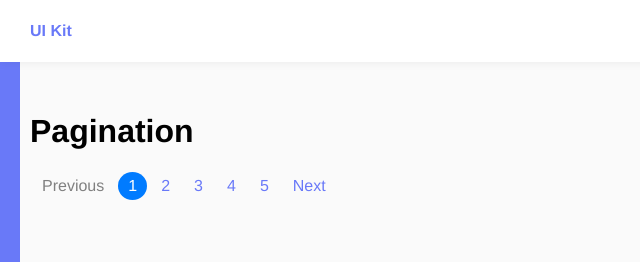
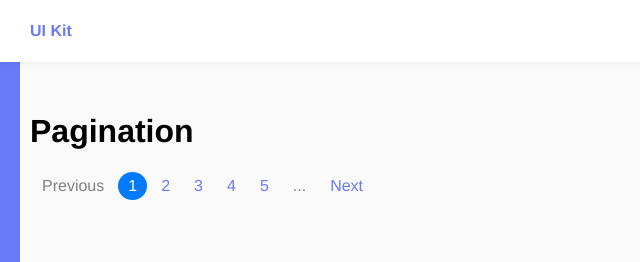
Before and after one commit to human97/Vue-UI-Kit, a Vue app: page /pagination in a window 1280 px wide. Shown: the top 262 px of the page, without its empty margins (0-640 px from the left). Built offline with nearby package versions, Linux system fonts and the light colour scheme.

Commit message:
refactor: Pagination

```diff
--- a/src/components/UI/AppPagination.vue
+++ b/src/components/UI/AppPagination.vue
@@ -1,5 +1,5 @@
 <script setup>
-import { computed, ref, watch } from 'vue';
+import { computed, ref, watch } from 'vue'
 
 const props = defineProps({
   totalItems: {
@@ -18,72 +18,89 @@ const props = defineProps({
     type: Number,
     default: 1
   }
-});
+})
 
-const emits = defineEmits(['update:value']);
+const emits = defineEmits(['update:value'])
 
-const currentPage = ref(props.value);
+const currentPage = ref(props.value)
 
 watch(currentPage, (newPage) => {
-  emits('update:value', newPage);
-});
+  emits('update:value', newPage)
+})
 
-const pageCount = computed(() => Math.ceil(props.totalItems / props.pageSize));
+const pageCount = computed(() => Math.ceil(props.totalItems / props.pageSize))
 
 /**
  * Вычисляет диапазон видимых номеров страниц.
  * @returns {number[]} Массив видимых номеров страниц.
  */
 const getPageNumbers = () => {
-  const pages = [];
-  let startPage, endPage;
+  const pages = []
+  let startPage, endPage
+  let showLeftDots = false // флаг для отображения точек слева
+  let showRightDots = false // флаг для отображения точек справа
 
   if (pageCount.value <= props.maxVisibleButtons) {
     // Показываем все страницы, если их меньше или равно maxVisibleButtons
-    startPage = 1;
-    endPage = pageCount.value;
+    startPage = 1
+    endPage = pageCount.value
   } else {
     // Расчет диапазона страниц вокруг текущей
-    const maxPagesBefore = Math.floor(props.maxVisibleButtons / 2);
-    const maxPagesAfter = Math.ceil(props.maxVisibleButtons / 2) - 1;
+    const maxPagesBefore = Math.floor(props.maxVisibleButtons / 2)
+    const maxPagesAfter = Math.ceil(props.maxVisibleButtons / 2) - 1
 
-    if (currentPage.value <= maxPagesBefore) {
+    if (currentPage.value <= maxPagesBefore + 1) {
       // Близко к началу
-      startPage = 1;
-      endPage = props.maxVisibleButtons;
+      startPage = 1
+      endPage = props.maxVisibleButtons
+      showRightDots = true
     } else if (currentPage.value + maxPagesAfter >= pageCount.value) {
       // Близко к концу
-      startPage = pageCount.value - props.maxVisibleButtons + 1;
-      endPage = pageCount.value;
+      startPage = pageCount.value - props.maxVisibleButtons + 1
+      endPage = pageCount.value
+      showLeftDots = true
     } else {
       // В середине
-      startPage = currentPage.value - maxPagesBefore;
-      endPage = currentPage.value + maxPagesAfter;
+      startPage = currentPage.value - maxPagesBefore
+      endPage = currentPage.value + maxPagesAfter
+      showLeftDots = true
+      showRightDots = true
     }
   }
 
   for (let page = startPage; page <= endPage; page++) {
-    pages.push(page);
+    pages.push(page)
   }
 
-  return pages;
+  return {
+    pages,  // Возвращаем массив страниц
+    showLeftDots,  // Возвращаем флаг для точек слева
+    showRightDots, // Возвращаем флаг для точек справа
+  }
 };
 
-const pageNumbers = computed(getPageNumbers);
+const pageNumbers = computed(() => {
+  const result = getPageNumbers()
+  return {
+    pages: result.pages, // Массив видимых страниц
+    showLeftDots: result.showLeftDots, // Флаг для точек слева
+    showRightDots: result.showRightDots // Флаг для точек справа
+  }
+});
 
 const goToPage = (page) => {
   if (page < 1) {
-    page = 1;
+    page = 1
   } else if (page > pageCount.value) {
-    page = pageCount.value;
+    page = pageCount.value
   }
-  currentPage.value = page;
+  currentPage.value = page
 };
 
 // Следим за внешними изменениями props.value
 watch(() => props.value, (newValue) => {
   if (newValue !== currentPage.value) {
-    currentPage.value = newValue;
+    currentPage.value = newValue
   }
 });
 </script>
@@ -94,12 +111,31 @@ watch(() => props.value, (newValue) => {
       <li class="page-item" :class="{ disabled: currentPage <= 1 }">
         <a class="page-link" href="javascript:void(0)" @click="goToPage(currentPage - 1)">Previous</a>
       </li>
+
+      <!-- Добавлено: Точки слева -->
+      <li
+        v-if="pageNumbers.showLeftDots"
+        class="page-item disabled"
+      >
+        <span class="page-link">...</span>
+      </li>
+
+      <!-- Видимые страницы -->
       <li class="page-item"
-          v-for="page in pageNumbers"
+          v-for="page in pageNumbers.pages"
           :key="page"
           :class="{ active: currentPage === page }">
         <a class="page-link" href="javascript:void(0)" @click="goToPage(page)">{{ page }}</a>
       </li>
+
+      <!-- Добавлено: Точки справа -->
+      <li
+        v-if="pageNumbers.showRightDots"
+        class="page-item disabled"
+      >
+        <span class="page-link">...</span>
+      </li>
+
       <li class="page-item" :class="{ disabled: currentPage >= pageCount }">
         <a class="page-link" href="javascript:void(0)" @click="goToPage(currentPage + 1)">Next</a>
       </li>
--- a/src/views/PaginationView.vue
+++ b/src/views/PaginationView.vue
@@ -8,6 +8,6 @@ import AppPagination from '@/components/UI/AppPagination.vue';
     <h1>Pagination</h1>
 
     <AppPagination
-        :total-items="300"
+        :total-items="200"
     />
 </template>
```
